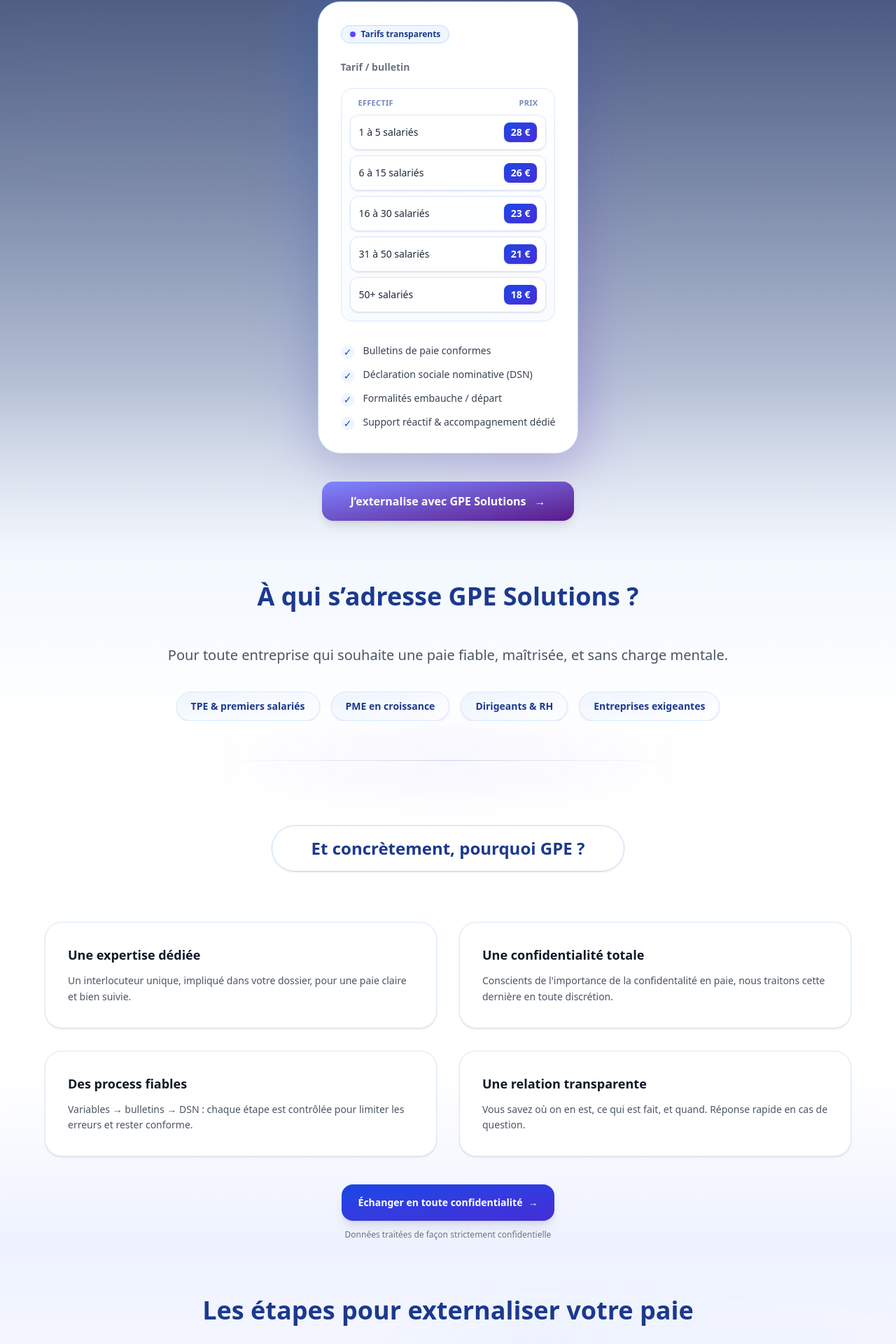
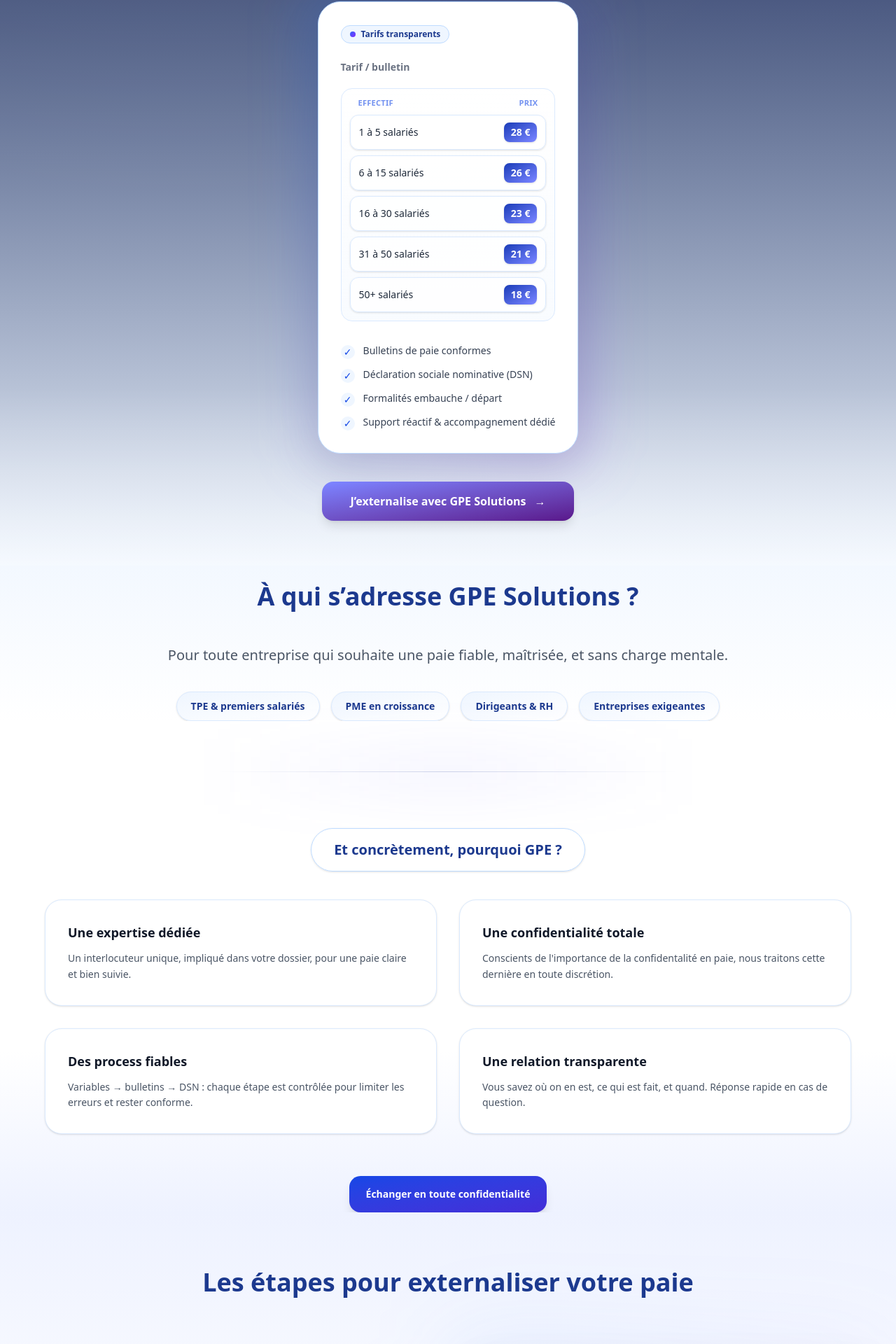
Before and after one commit to bassemshili3-cpu/gpe-solutions, a Next.js app: page / in a window 1280 px wide. Shown: the part 1049-2969 px from the top of the page at 70% size. Built offline with nearby package versions, Linux system fonts and the light colour scheme.

Commit message:
Update 4.9

```diff
--- a/app/page.tsx
+++ b/app/page.tsx
@@ -209,7 +209,7 @@
                 </div>
 
                 <div className="mt-5 rounded-2xl border border-blue-100 bg-gradient-to-b from-white to-blue-50/40 p-3">
-                  <div className="grid grid-cols-[1fr_auto] items-center gap-3 px-3 pb-2 text-[11px] font-semibold uppercase tracking-wide text-blue-900/60">
+                  <div className="grid grid-cols-[1fr_auto] items-center gap-3 px-3 pb-2 text-[11px] font-semibold uppercase tracking-wide text-blue-700/60">
                     <span>Effectif</span>
                     <span className="text-right">Prix</span>
                   </div>
@@ -231,7 +231,7 @@
                         </span>
 
                         <span className="justify-self-end">
-                          <span className="inline-flex items-center rounded-lg bg-gradient-to-br from-blue-700 to-indigo-700 px-2.5 py-1 text-sm font-bold text-white shadow-sm">
+                          <span className="inline-flex items-center rounded-lg bg-gradient-to-br from-blue-800 to-indigo-400 px-2.5 py-1 text-sm font-bold text-white shadow-sm">
                             {prix}
                           </span>
                         </span>
@@ -309,15 +309,15 @@
   </div>
 </section>
 
-<div className="my-14 flex justify-center">
+<div className="my-18 flex justify-center">
   <div className="relative h-px w-164">
     <div className="absolute inset-0 bg-gradient-to-r from-transparent via-blue-900/20 to-transparent" />
     <div className="absolute -inset-x-8 -inset-y-6 bg-gradient-to-r from-transparent via-indigo-500/10 to-transparent blur-2xl" />
   </div>
 </div>
 
-<div className="my-14 flex justify-center">
-  <span className="mt-9 inline-flex items-center gap-2 rounded-full border border-blue-200 bg-white/70 px-14 py-4 text-2xl font-semibold text-blue-900 shadow-sm backdrop-blur">
+<div className="my-6 flex justify-center">
+  <span className="mt-2 inline-flex items-center gap-2 rounded-full border border-blue-200 bg-white/70 px-8 py-4 text-xl font-semibold text-blue-900 shadow-sm backdrop-blur">
     Et concrètement, pourquoi GPE ?
   </span>
 </div>
@@ -367,17 +367,13 @@
     </div>
 
     <AnimatedFadeIn>
-      <div className="mt-10 flex flex-col items-center justify-center gap-3">
+      <div className="mt-15 flex flex-col items-center justify-center gap-3">
         <a
           href="#contact"
           className="group inline-flex items-center justify-center gap-2 rounded-2xl bg-gradient-to-br from-blue-700 to-indigo-700 px-6 py-4 text-sm font-semibold text-white shadow-lg transition hover:brightness-110 active:scale-[0.99]"
         >
           Échanger en toute confidentialité
-          <span className="transition group-hover:translate-x-0.5">→</span>
-        </a>
-        <span className="text-xs text-gray-500">
-          Données traitées de façon strictement confidentielle
-        </span>
+         </a>
       </div>
     </AnimatedFadeIn>
   </div>
```
